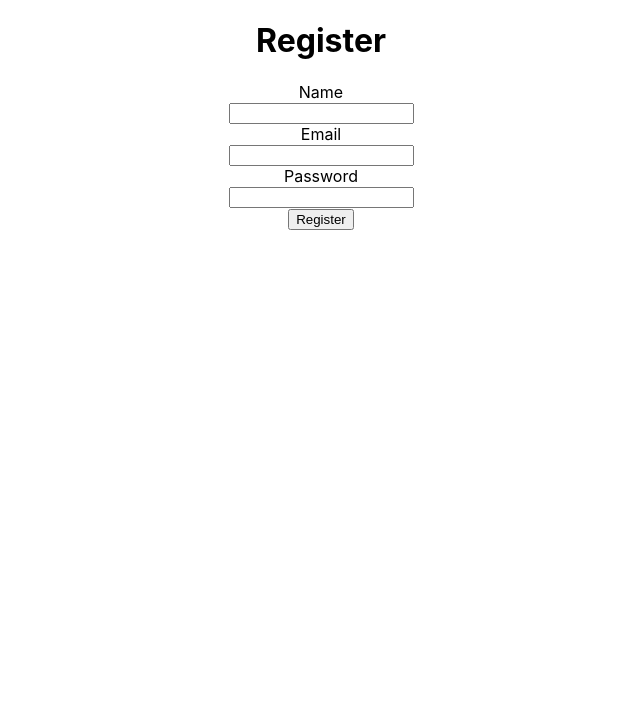
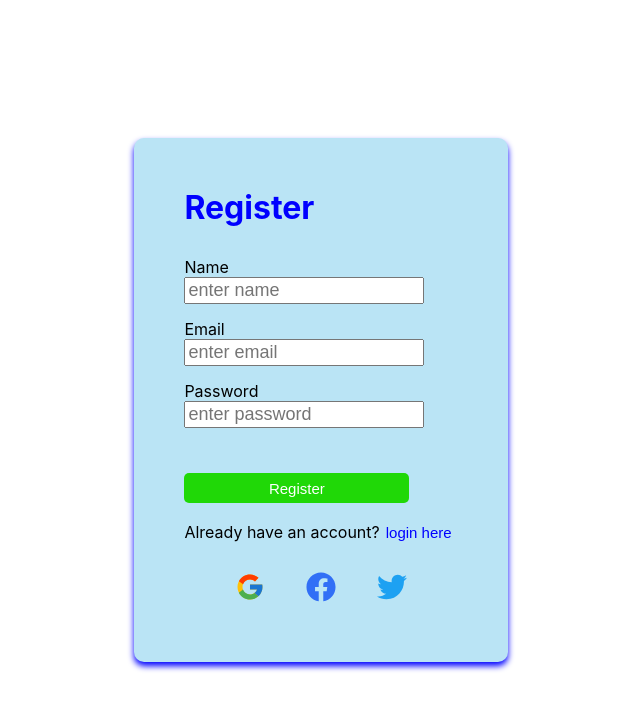
Before and after one commit to gauravrathod802/E-commerce-project, a React (Create React App) app: page /register in a window 1280 px wide. Shown: the top 710 px of the page, without its empty margins (319-959 px from the left). Built offline with nearby package versions, Linux system fonts and the light colour scheme.

Commit message:
styling of login register

```diff
--- a/package.json
+++ b/package.json
@@ -9,6 +9,7 @@
     "phosphor-react": "^1.4.1",
     "react": "^18.2.0",
     "react-dom": "^18.2.0",
+    "react-icons": "^4.12.0",
     "react-router-dom": "^6.19.0",
     "react-scripts": "5.0.1",
     "web-vitals": "^2.1.4"
--- a/src/App.js
+++ b/src/App.js
@@ -1,4 +1,4 @@
-import './App.css';
+// import './App.css';
 // import {BrowserRouter} from 'react-router-dom';
 import {Routes, Route} from 'react-router-dom';
 import HomePage from './Components/HomePage';
--- a/src/Components/HomePage.jsx
+++ b/src/Components/HomePage.jsx
@@ -1,11 +1,28 @@
 import { useContext } from "react"
 import { MyContext } from "../Context/AuthContext"
+import "./Styles/HomePage.css"
+import { FaUserCircle } from "react-icons/fa";
+import { FiLogOut } from "react-icons/fi";
+import { useNavigate } from "react-router-dom";
 
-function HomePage(){
-    const {state}=useContext(MyContext)
-    // console.log(state,"state")
-    return(
-        <div>Welcome, {state?.user?.name}</div>
+function HomePage() {
+    const { state } = useContext(MyContext)
+    const router=useNavigate();
+    console.log(state, "state")
+    function gotoLogin(){
+        router('/login')
+    }
+    return (
+        <div>
+        <div className="nav">
+            <div className="nav_icon"><FaUserCircle /></div>
+            <div className="nav_text">Welcome, {state?.user?.name}</div>
+            <div className="logout"><FiLogOut onClick={gotoLogin}/></div>
+        </div>
+        <div className="home">
+        <h1>Products</h1>
+        </div>
+        </div>
     )
 }
 export default HomePage;
--- a/src/Components/Login.jsx
+++ b/src/Components/Login.jsx
@@ -1,6 +1,10 @@
 import { useContext, useState } from "react";
 import { useNavigate } from "react-router-dom";
 import { MyContext } from "../Context/AuthContext";
+import './Styles/Login.css';
+import { FcGoogle } from "react-icons/fc";
+import { FaFacebook } from "react-icons/fa";
+import { FaTwitter } from "react-icons/fa";
 
 
 function Login() {
@@ -28,15 +32,25 @@ function Login() {
             alert("Please fill all details.")
         }
     }
+    function gotoRegister(){
+        router('/register')
+    }
     return (
-        <div>
-            <form onSubmit={handleSubmit}>
+        <div className="login">
+            <form className="my-form" onSubmit={handleSubmit}>
                 <h1>Login</h1>
                 <label htmlFor="email">Email</label><br />
-                <input type="text" id="email" onChange={handleChange} name='email' required value={userData.email} /><br />
+                <input className="input" type="text" id="email" onChange={handleChange} name='email' required value={userData.email} placeholder="enter email" /><br />
                 <label htmlFor="password">Password</label><br />
-                <input type="password" id="password" onChange={handleChange} required name='password' value={userData.password} /><br />
-                <input type="submit" value="Login" />
+                <input className="input" type="password" id="password" onChange={handleChange} required name='password' value={userData.password} placeholder="enter password"/><br />
+                <input className="submit" type="submit" value="Login" />
+
+                <p>Don't have an account?<button className="not-account" onClick={gotoRegister}>register here</button></p>
+                <div className="register-icon">
+                <FcGoogle />
+                <FaFacebook style={{color:"#316FF6"}}/>
+                <FaTwitter style={{color:" #1DA1F2"}}/>
+                </div>
             </form>
         </div>
     )
--- a/src/Components/Register.jsx
+++ b/src/Components/Register.jsx
@@ -1,5 +1,11 @@
 import { useState } from "react";
 import { useNavigate } from "react-router-dom";
+import './Styles/Register.css'
+import { FcGoogle } from "react-icons/fc";
+import { FaFacebook } from "react-icons/fa";
+import { FaTwitter } from "react-icons/fa";
+
+
 
 function Register() {
     const router = useNavigate();
@@ -32,18 +38,31 @@ function Register() {
             alert("Please fill all the details...")
         }
     }
+    function gotoRegister() {
+        router('/login')
+    }
+
+
     return (
-        <div>
-            <form onSubmit={handleSubmit}>
+        <div className="register">
+            <form className="myForm"onSubmit={handleSubmit}>
             <h1>Register</h1>
                 <label htmlFor="">Name</label><br />
-                <input type="text" onChange={handleChange} name='name' required value={userData.name} /><br />
+                <input className="input_text" type="text" onChange={handleChange} name='name' required value={userData.name} placeholder="enter name"/><br />
                 <label htmlFor="email">Email</label><br />
-                <input type="email" id="email" onChange={handleChange} name='email' required value={userData.email} /><br />
+                <input className="input_text" type="email" id="email" onChange={handleChange} name='email' required value={userData.email} placeholder="enter email"/><br />
                 <label htmlFor="password">Password</label><br />
-                <input type="password" id="password" onChange={handleChange} name='password' required value={userData.password} /><br />
-                <input type="submit" value="Register" />
+                <input className="input_text"  type="password" id="password" onChange={handleChange} name='password' required value={userData.password} placeholder="enter password"/><br />
+                <input className="button_register"type="submit" value="Register" />
+                <p>Already have an account?<button className="already-account" onClick={gotoRegister}>login here</button></p>
+                {/* <p>or</p> */}
+                <div className="register-icon">
+                <FcGoogle />
+                <FaFacebook style={{color:"#316FF6"}}/>
+                <FaTwitter style={{color:" #1DA1F2"}}/>
+                </div>
             </form>
+
         </div>
     )
 }
--- /dev/null
+++ b/src/Components/Styles/HomePage.css
@@ -0,0 +1,38 @@
+*{
+    margin:0;
+}
+
+.nav{
+    background-color: black;
+    height: 70px;
+    width: 100%;
+    display: flex;
+    justify-content:space-between;
+    align-items: center;
+
+}
+.nav_text{
+    color: white;
+    font-size: 30px;
+    font-weight: 700;
+}
+.nav_icon{
+    color:white;
+    font-size: 45px;
+    font-weight: 700;
+    display: flex;
+    margin: 20px;
+}
+.logout{
+    color: red;
+    font-size: 45px;
+    font-weight: 700;
+    display: flex;
+    margin: 40px;
+    justify-content: right;
+    cursor: pointer;
+}
+.home h1{
+    margin-top: 300px;
+    text-align: center;
+}
--- /dev/null
+++ b/src/Components/Styles/Login.css
@@ -0,0 +1,45 @@
+*{
+    margin: 0;
+}
+.login{
+    display: flex;
+    justify-content: center;
+    min-height: 100vh;
+    align-items: center;
+}
+.login h1{
+    margin-bottom: 40px;
+    color: blue;
+}
+.my-form{
+    background-color: rgb(186, 228, 245) ;
+    border: 1px solid black;
+/* height: 300px; */
+    padding: 40px;
+    border-radius: 10px;
+    box-shadow: 0 4px 8px 0 rgb(7, 216, 91);
+    border: none;
+}
+.input{
+    margin-bottom: 15px;
+    font-size: 18px;
+}
+.submit{
+    font-size: 15px;
+    margin-top: 30px;
+    height: 30px;
+    width: 225px;
+    background-color: rgb(32, 216, 7);
+    color: white;
+    border-radius: 5px;
+    border: none;
+    cursor: pointer;
+}
+.not-account{
+    margin-top: 20px;
+    border: none;
+    color: blue;
+    background-color:rgb(186, 228, 245) ;
+    cursor: pointer;
+    font-size: 15px;
+}
--- /dev/null
+++ b/src/Components/Styles/Register.css
@@ -0,0 +1,52 @@
+*{
+    margin:0;
+}
+.register{
+    display: flex;
+    justify-content: center;
+    min-height: 100vh;
+    align-items: center;
+}
+.register h1{
+    margin-bottom: 30px;
+    color: blue;
+}
+.myForm{
+    background-color: rgb(186, 228, 245) ;
+    border: 1px solid black;
+    border-radius: 10px;
+    padding: 50px;
+    border: none;
+    box-shadow: 0 4px 6px blue;
+}
+.input_text{
+    margin-bottom: 15px;
+    font-size: 18px;
+}
+.button_register{
+        font-size: 15px;
+        margin-top: 30px;
+        height: 30px;
+        width: 225px;
+        background-color: rgb(32, 216, 7);
+        color: white;
+        border-radius: 5px;
+        border: none;
+        cursor: pointer;
+}
+.already-account{
+    margin-top: 20px;
+    border: none;
+    color: blue;
+    background-color:rgb(186, 228, 245) ;
+    cursor: pointer;
+    font-size: 15px;
+}
+.register-icon{
+    font-size: 30px;
+    display: flex;
+    padding: 10px;
+    justify-content: space-evenly;
+    margin-top: 20px;
+    cursor: pointer;
+}
```
Also changed, not shown: 1 other file (tests, documents, lock files or other folders).
